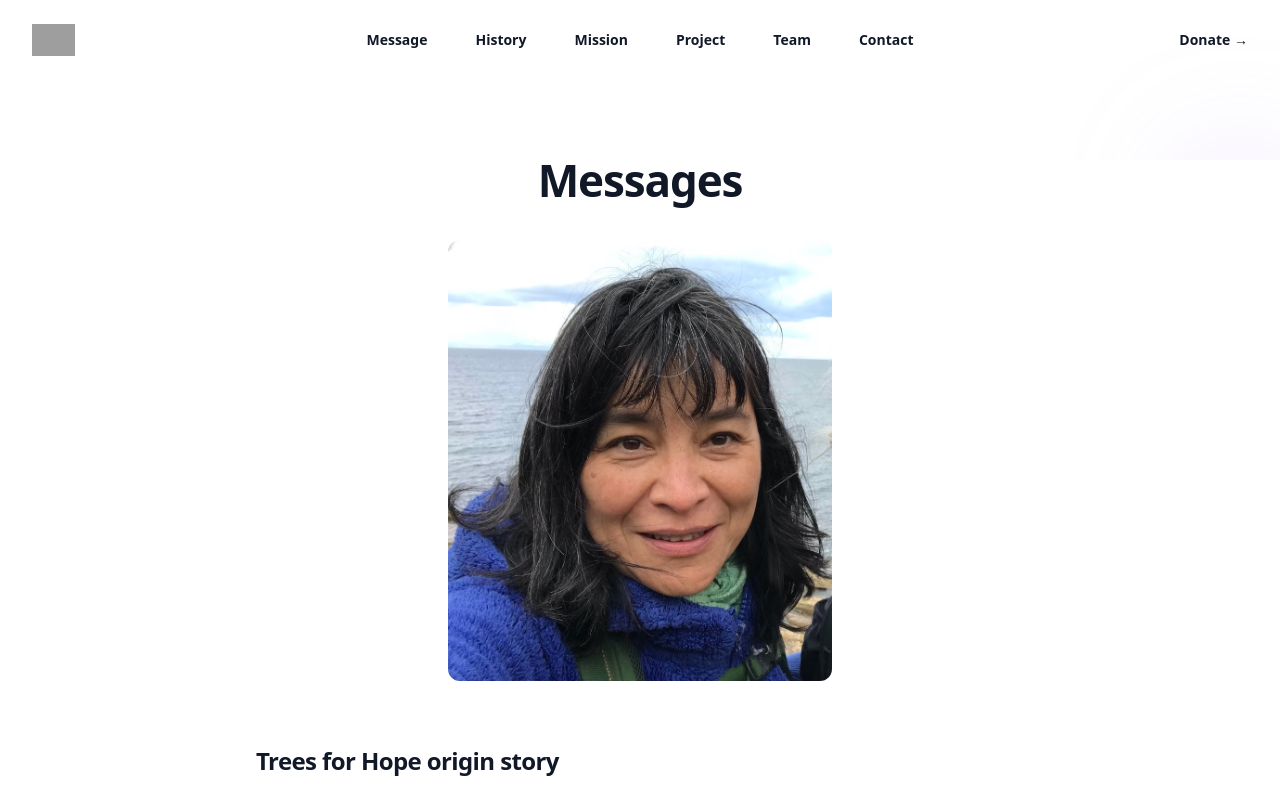
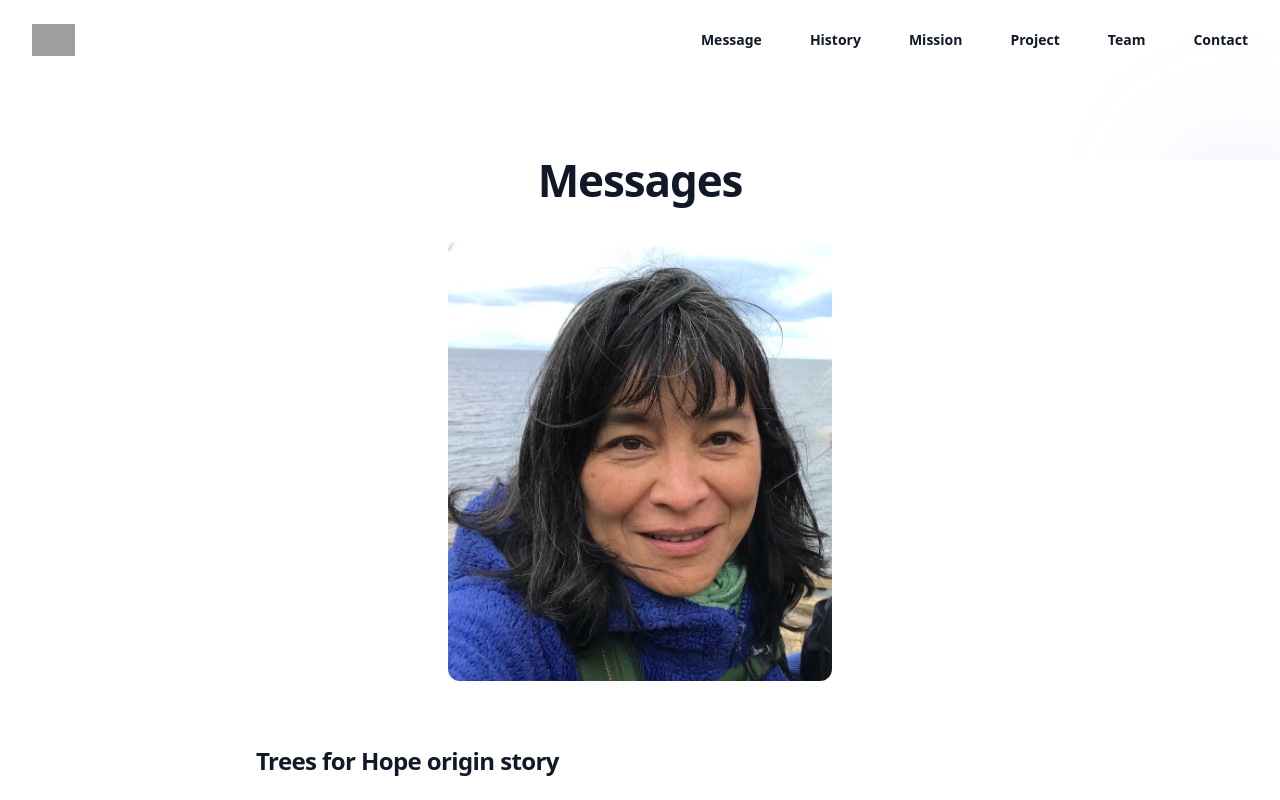
Before and after one commit to nirdoshyaqin/trees_for_hope, a Next.js app: page /message in a window 1280 px wide. Shown: the top 800 px of the page. Built offline with nearby package versions, Linux system fonts and the light colour scheme; grey boxes are pictures that could not be loaded.

Commit message:
一時的にdonationページへのメニュー項目をコメントアウト

```diff
--- a/components/header.js
+++ b/components/header.js
@@ -34,11 +34,11 @@ function Header() {
               </Link>
             ))}
           </div>
-          <div className="hidden lg:flex lg:flex-1 lg:justify-end">
+          {/* <div className="hidden lg:flex lg:flex-1 lg:justify-end">
             <Link href="/donate" className="text-sm font-semibold leading-6 text-gray-900">
               Donate <span aria-hidden="true">&rarr;</span>
             </Link>
-          </div>
+          </div> */}
         </nav>
       </header>
     </>
```
